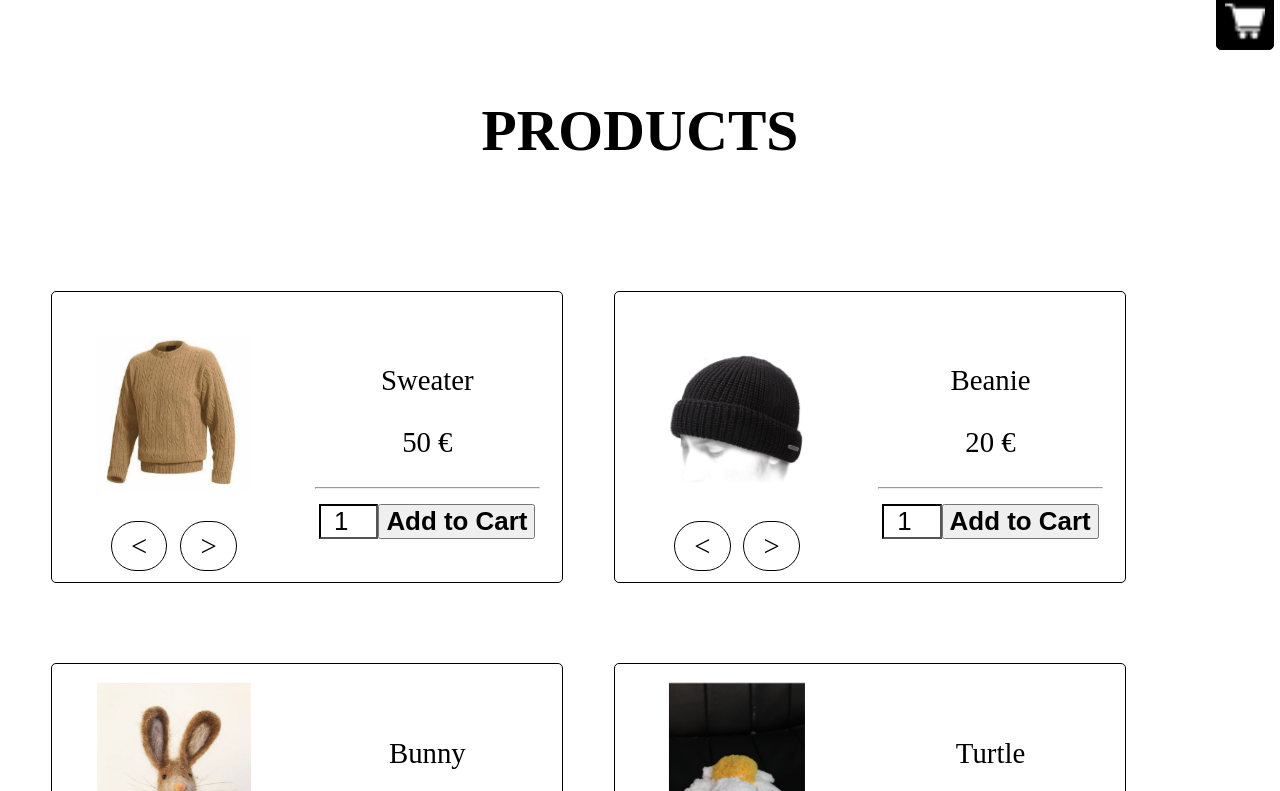
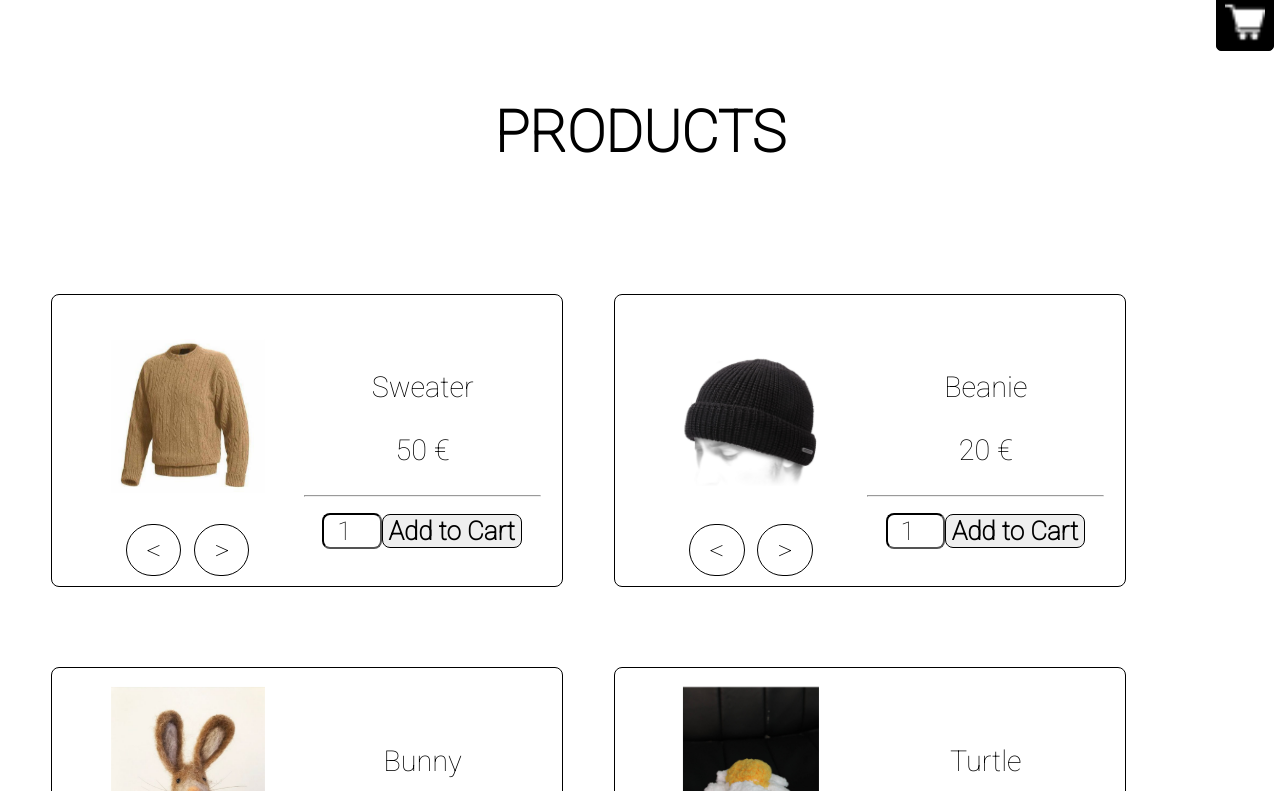
Before and after one commit to rumenmitov/nemis_night_store, an Angular app: page / in a window 1280 px wide. Shown: the part 852-1643 px from the top of the page. Built offline with nearby package versions, Linux system fonts and the light colour scheme.

Commit message:
evgenia's changes 🐱

```diff
--- a/angular.json
+++ b/angular.json
@@ -98,5 +98,8 @@
         }
       }
     }
+  },
+  "cli": {
+    "analytics": false
   }
 }
--- a/src/app/products/products.component.css
+++ b/src/app/products/products.component.css
@@ -34,7 +34,7 @@
   width: 80vw;
   text-align: center;
   border: 1px solid var(--accent-main);
-  border-radius: 5px;
+  border-radius: 8px;
 }
 
 div#products-flex table img {
@@ -85,6 +85,7 @@
 
 #info-cell {
   padding-left: 3vw;
+  display: inline;
 }
 
 input {
@@ -95,11 +96,23 @@
   text-align: center;
 }
 
+input.item-quantity {
+  border-radius: 8px;
+}
+
+@media screen and (max-width: 1000px) {
+  input.item-quantity {
+    width: 8vw;
+  }
+}
+
 .addToCart {
+  border: 1px solid black;
+  border-radius: 8px;
   font-size: 90%;
   font-weight: bold;
   color: var(--clickable-main);
-  font-decoration: none;
+  text-decoration: none;
   transition: all 0.5s;
 }
 
--- a/src/app/products/products.component.html
+++ b/src/app/products/products.component.html
@@ -34,6 +34,7 @@
         <p>{{ product.price }} €</p>
         <hr />
         <input
+          class="item-quantity"
           #quantity
           type="number"
           size="2"
--- a/src/index.html
+++ b/src/index.html
@@ -8,6 +8,9 @@
   <link rel="icon" type="image/x-icon" href="favicon.ico">
   <link rel="stylesheet" href="https://cdnjs.cloudflare.com/ajax/libs/animate.css/4.1.1/animate.min.css"/>
   <link rel="manifest" href="manifest.webmanifest">
+  <link rel="preconnect" href="https://fonts.googleapis.com">
+  <link rel="preconnect" href="https://fonts.gstatic.com" crossorigin>
+  <link href="https://fonts.googleapis.com/css2?family=Roboto:wght@100&display=swap" rel="stylesheet">
   <meta name="theme-color" content="#1976d2">
 </head>
 <body>
--- a/src/styles.css
+++ b/src/styles.css
@@ -1,6 +1,10 @@
 :root {
   --clickable-main: black;
   --accent-main: black;
+}
+
+* {
+  font-family: "Roboto";
 }
 
 html {
```
